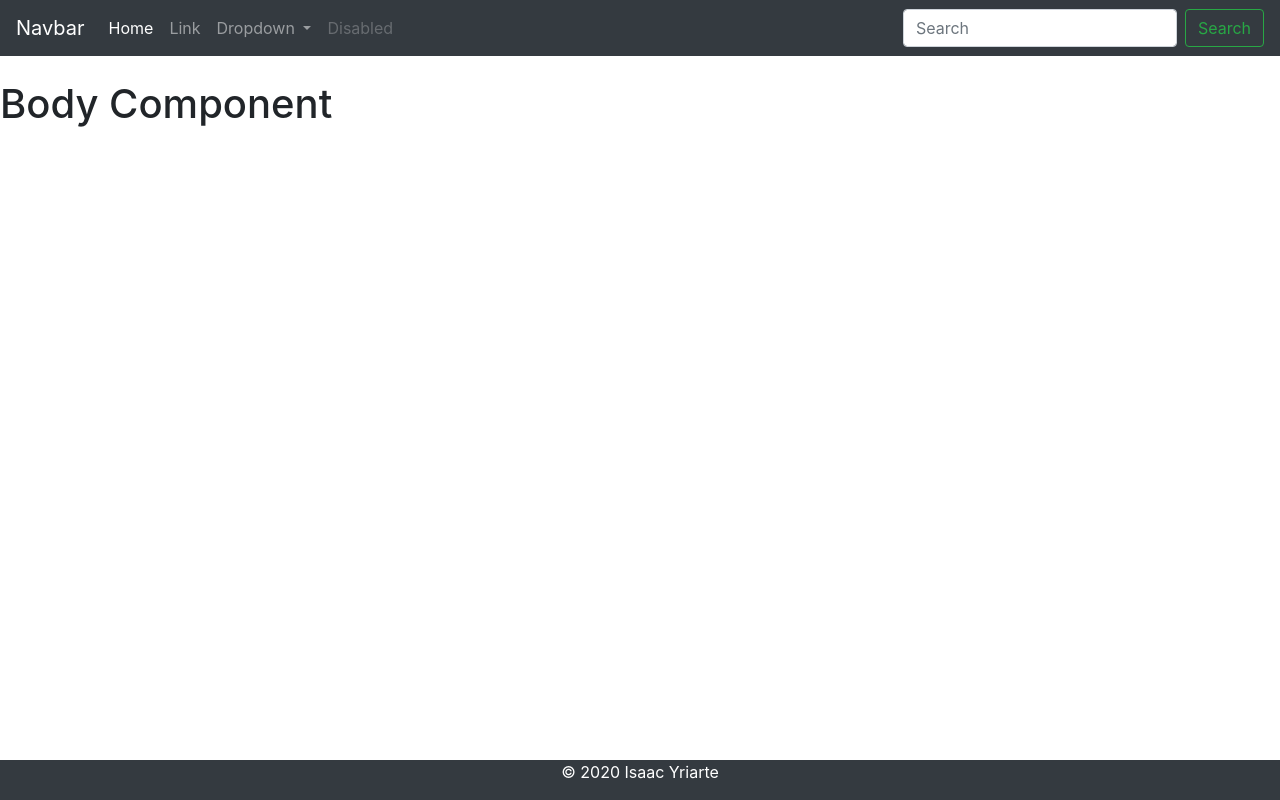
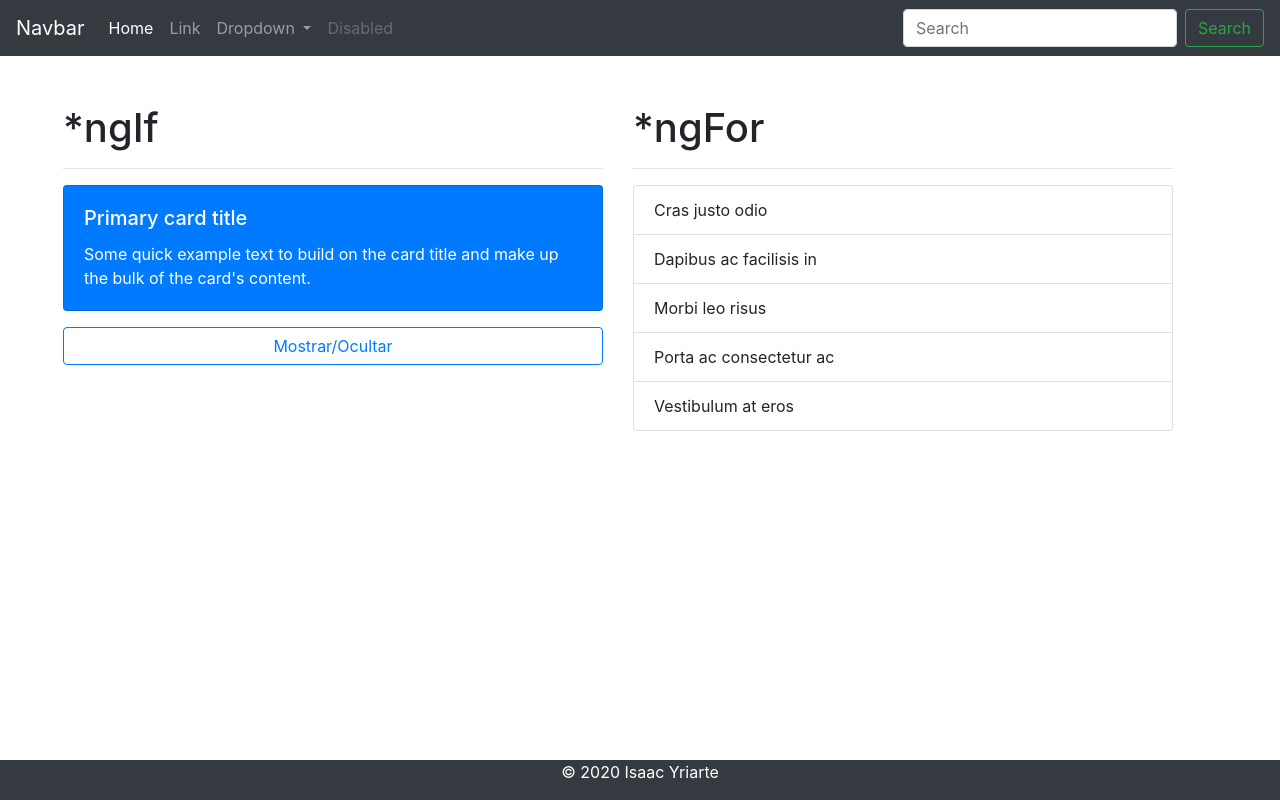
Before and after one commit to IsaacYAGI/hola-mundo-angular, an Angular app: page / in a window 1280 px wide. Built offline with nearby package versions, Linux system fonts and the light colour scheme.

Commit message:
Agrega contenido al body

```diff
--- a/src/app/app.component.html
+++ b/src/app/app.component.html
@@ -2,9 +2,12 @@
 
 </app-header>
 
-<app-body class="container">
+<div class="container m-5">
+    <app-body>
 
-</app-body>
+    </app-body>
+
+</div>
 
 <app-footer>
 
--- a/src/app/components/body/body.component.html
+++ b/src/app/components/body/body.component.html
@@ -1 +1,27 @@
-<h1>Body Component</h1>
+<div class="row">
+    <div class="col">
+        <h1>*ngIf</h1>
+        <hr>
+        <div class="card text-white bg-primary mb-3" style="max-width:100%">
+        <div class="card-body">
+            <h5 class="card-title">Primary card title</h5>
+            <p class="card-text">Some quick example text to build on the card title and make up the bulk of the card's content.</p>
+        </div>
+        </div>
+        <button class="btn btn-outline-primary btn-block">
+            Mostrar/Ocultar
+        </button>
+    </div>
+
+    <div class="col">
+        <h1>*ngFor</h1>
+        <hr>
+        <ul class="list-group">
+            <li class="list-group-item">Cras justo odio</li>
+            <li class="list-group-item">Dapibus ac facilisis in</li>
+            <li class="list-group-item">Morbi leo risus</li>
+            <li class="list-group-item">Porta ac consectetur ac</li>
+            <li class="list-group-item">Vestibulum at eros</li>
+          </ul>
+    </div>
+</div>
```
